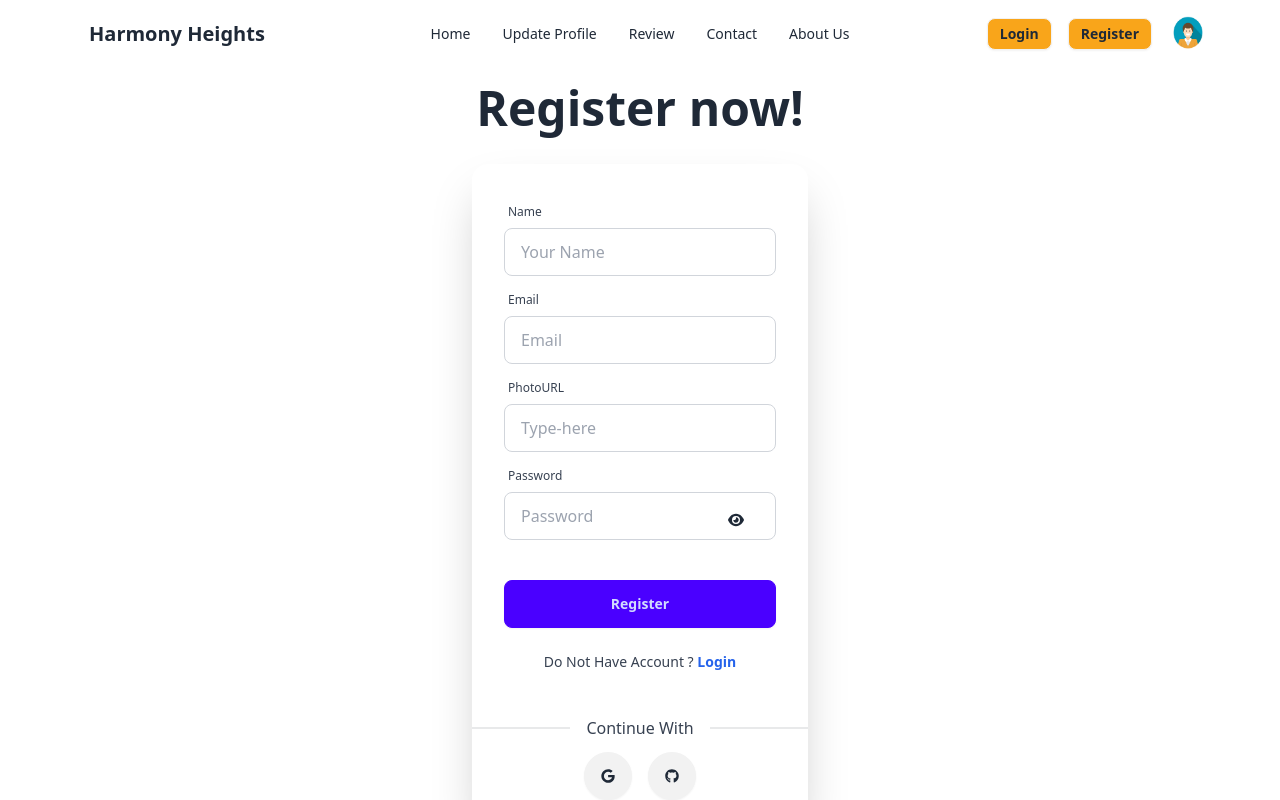
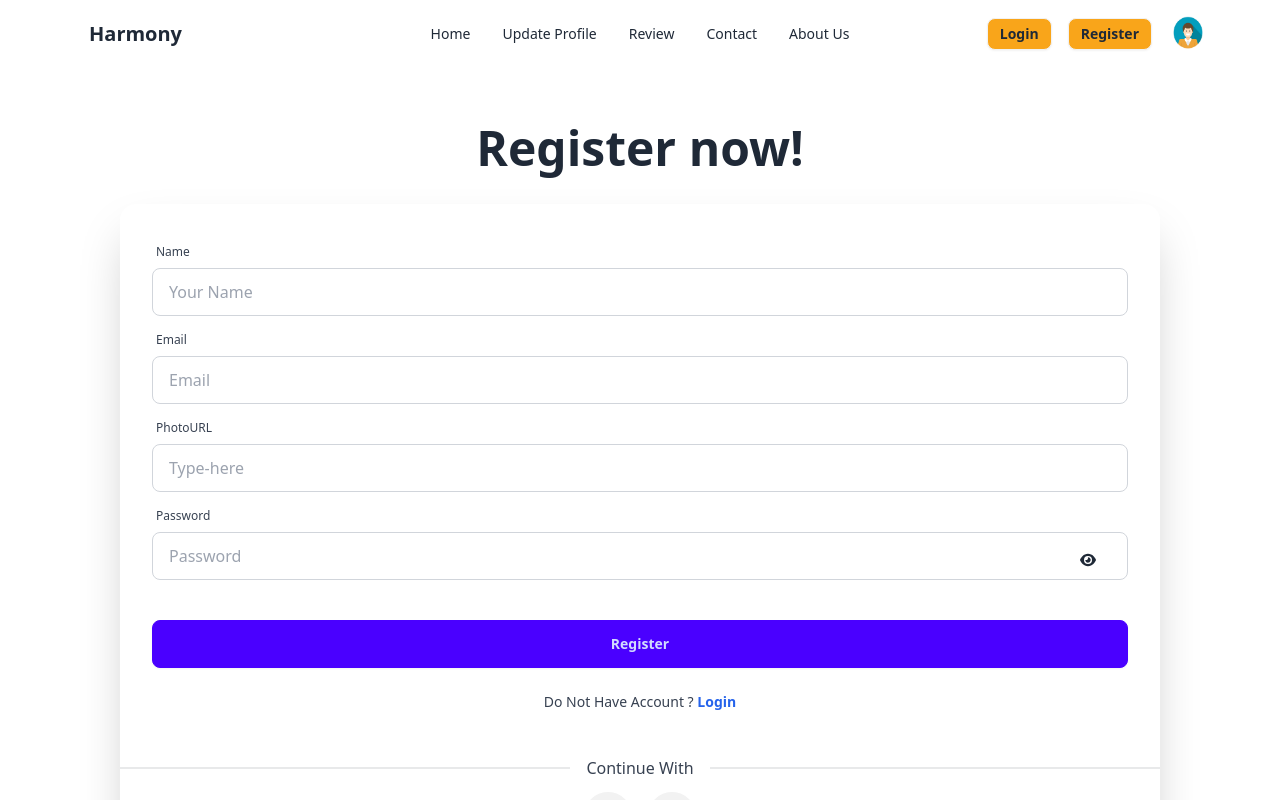
Before and after one commit to fah45/Real-state-Public, a React (Vite) app: page /register in a window 1280 px wide. Shown: the top 800 px of the page. Built offline with nearby package versions, Linux system fonts and the light colour scheme; no server answers.

Commit message:
resolve estateDetails

```diff
--- a/src/Shared/Navbar/Navbar.jsx
+++ b/src/Shared/Navbar/Navbar.jsx
@@ -40,7 +40,7 @@ const Navbar = () => {
                         {navLinks}
                     </ul>
                 </div>
-                <a className="btn btn-ghost text-xl">Harmony Heights</a>
+                <a className="btn btn-ghost text-xl">Harmony</a>
             </div>
             <div className="navbar-center hidden lg:flex">
                 <ul className="menu menu-horizontal px-1">
--- a/src/components/EstateDetails.jsx
+++ b/src/components/EstateDetails.jsx
@@ -1,23 +1,23 @@
 import { useEffect, useState } from "react";
-import { useParams } from "react-router-dom";
+import { Link, useParams } from "react-router-dom";
 import { useLoaderData } from "react-router-dom";
 
 const EstateDetails = () => {
-    const [estateCard,setEstateCard] = useState({})
+    const [estateCard, setEstateCard] = useState({})
 
-    const {id} = useParams()
+    const { id } = useParams()
     console.log(id)
 
     const cards = useLoaderData()
     console.log(cards)
 
-    useEffect(()=>{
-      if(id && cards){
-        const clickedCard = cards.find(card=>card.id === +id)
-        console.log(clickedCard)
-        setEstateCard(clickedCard)
-      }
-    },[id,cards])
+    useEffect(() => {
+        if (id && cards) {
+            const clickedCard = cards.find(card => card.id === +id)
+            console.log(clickedCard)
+            setEstateCard(clickedCard)
+        }
+    }, [id, cards])
 
     console.log(estateCard)
     const { estate_title, segment, description, price, status, area, location, facilities, image, view_property_button } = estateCard
@@ -35,7 +35,13 @@ const EstateDetails = () => {
             <p><span className='font-bold'>Area: </span>{area}</p>
             <p><span className='font-bold'>Location: </span>{location}</p>
             <p><span className='font-bold'>Facilities: </span>{facilities}</p>
+
+            <div className="card-actions">
+                <Link to="/" className="btn text-white bg-green-700 hover:bg-green-800 focus:outline-none focus:ring-4 focus:ring-green-300 font-medium rounded-full text-sm px-5 py-2.5 text-center me-2 mb-2 dark:bg-green-600 dark:hover:bg-green-700 dark:focus:ring-green-800"><button>Explore More</button></Link>
+                <Link to={`/estate/${id}`} className="btn text-white bg-green-700 hover:bg-green-800 focus:outline-none focus:ring-4 focus:ring-green-300 font-medium rounded-full text-sm px-5 py-2.5 text-center me-2 mb-2 dark:bg-green-600 dark:hover:bg-green-700 dark:focus:ring-green-800"><button>Book Now</button></Link>
+            </div>
         </div>
+
     );
 };
 
--- a/src/pages/Login/Login.jsx
+++ b/src/pages/Login/Login.jsx
@@ -81,7 +81,7 @@ const Login = () => {
                 <div className="text-center">
                     <h1 className="text-5xl font-bold mb-4">Login now!</h1>
                 </div>
-                <div className="card w-[30%] shadow-2xl bg-white">
+                <div className="card w-[100%] shadow-2xl bg-white">
                     <form className="card-body w-full" onSubmit={handleSignIn}>
                         <div className="form-control">
                             <label className="label">
--- a/src/pages/Register/Register.jsx
+++ b/src/pages/Register/Register.jsx
@@ -88,13 +88,13 @@ const Register = () => {
             })
     }
     return (
-        <div className="hero ">
-            <div className="hero-content flex-col w-full">
+        <div className="hero p-6 ">
+            <div className="hero-content flex-col w-full p-8">
 
                 <div className="text-center">
                     <h1 className="text-5xl font-bold mb-4">Register now!</h1>
                 </div>
-                <div className="card w-[30%] shadow-2xl bg-white">
+                <div className="card w-[100%]  shadow-2xl bg-white">
                     <form className="card-body w-full" onSubmit={handleRegister}>
                         <div className="form-control">
                             <label className="label">
--- a/src/pages/UpdateProfile.jsx
+++ b/src/pages/UpdateProfile.jsx
@@ -9,7 +9,7 @@ const UpdateProfile = () => {
             <Link to="/update-profile" className="text-center">
                 <h1 className="text-5xl font-bold mb-4">Want to Update Profile ?</h1>
             </Link>
-            <div className="card w-[30%] shadow-2xl bg-white">
+            <div className="card w-[100%] shadow-2xl bg-white">
                 <form className="card-body w-full">
                     <div className="form-control">
                         <label className="label">
```
